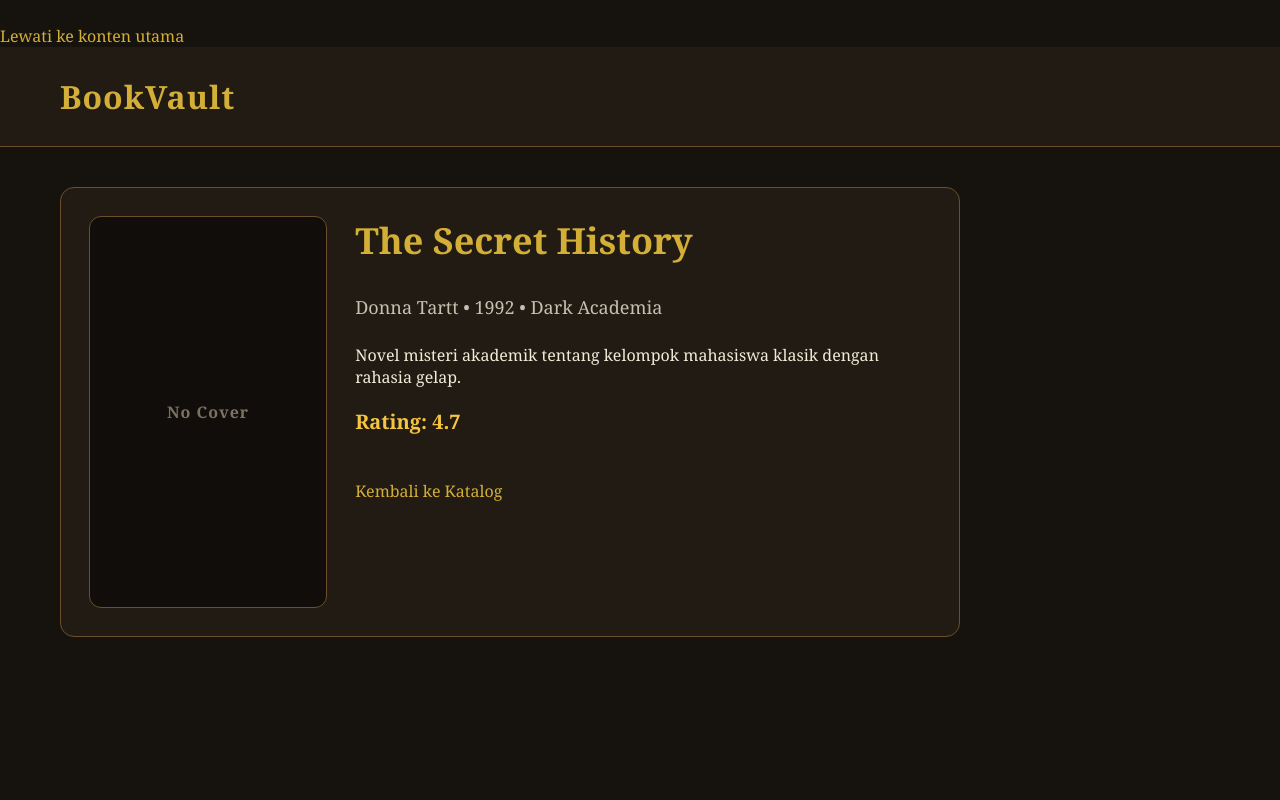
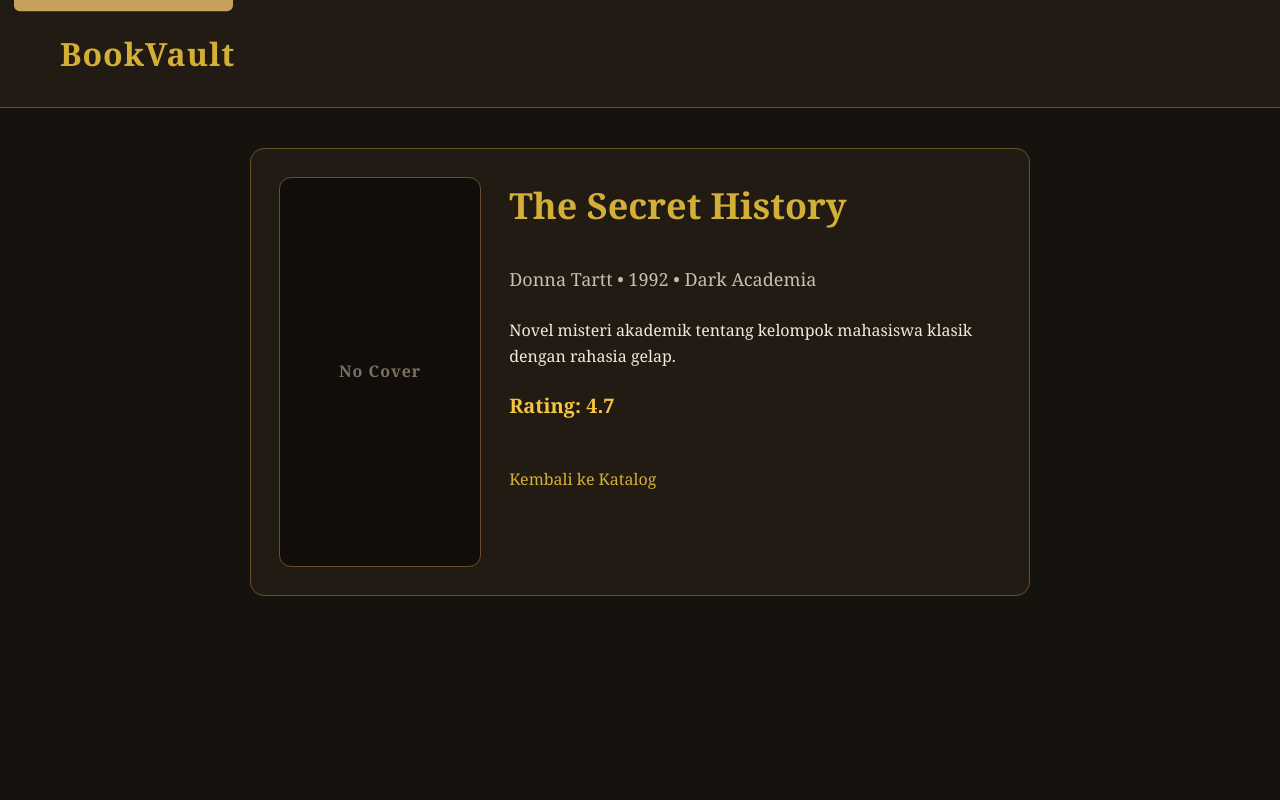
Before and after one commit to panjiaryasoma/bookvault-flask, a Flask app: page /book/1 in a window 1280 px wide. Run offline with Flask 3, Linux system fonts and the light colour scheme; data comes from the database, SQL or seed files in the repository.

Commit message:
Refine base visual tokens for BookVault

```diff
--- a/static/css/base.css
+++ b/static/css/base.css
@@ -1,22 +1,86 @@
+:root {
+    --bg: #15110d;
+    --bg-deep: #0f0c09;
+    --surface: #211a13;
+    --surface-soft: #2a2118;
+    --paper: #f0e6d2;
+    --muted: #b9aa93;
+    --faint: #817360;
+    --line: #5d4a32;
+    --line-soft: rgba(168, 134, 82, 0.24);
+    --brass: #c6a15b;
+    --brass-soft: #8d6f3d;
+    --green: #93aa7b;
+    --red: #b8756d;
+    --radius: 10px;
+    --radius-sm: 6px;
+    --shell: 1160px;
+}
+
+* {
+    box-sizing: border-box;
+}
+
+html {
+    min-height: 100%;
+}
+
 body {
-    font-family: Georgia, serif;
-    background: #16130f;
-    color: #f3ead7;
+    min-height: 100%;
+    font-family: Inter, ui-sans-serif, system-ui, -apple-system, BlinkMacSystemFont, "Segoe UI", sans-serif;
+    background:
+        linear-gradient(rgba(255, 255, 255, 0.018) 1px, transparent 1px),
+        linear-gradient(90deg, rgba(255, 255, 255, 0.014) 1px, transparent 1px),
+        radial-gradient(circle at 20% -10%, rgba(198, 161, 91, 0.12), transparent 28%),
+        linear-gradient(180deg, var(--bg), var(--bg-deep));
+    background-size: 38px 38px, 38px 38px, auto, auto;
+    color: var(--paper);
     margin: 0;
     padding: 0;
+    line-height: 1.6;
 }
 
 a {
-    color: #d4af37;
+    color: var(--brass);
     text-decoration: none;
 }
 
 a:hover {
-    opacity: 0.85;
+    color: var(--paper);
+}
+
+button,
+input,
+select,
+textarea {
+    font: inherit;
+}
+
+button {
+    cursor: pointer;
 }
 
 .container {
-    padding: 35px 60px;
+    width: min(var(--shell), calc(100% - 40px));
+    margin: 0 auto;
+    padding: 34px 0 56px;
+}
+
+.skip-link {
+    position: absolute;
+    top: 12px;
+    left: 14px;
+    z-index: 1000;
+    padding: 9px 12px;
+    border-radius: var(--radius-sm);
+    background: var(--brass);
+    color: var(--bg-deep);
+    font-weight: 700;
+    transform: translateY(-160%);
+}
+
+.skip-link:focus {
+    transform: translateY(0);
 }
 
 .flash-container {
```
Also changed, not shown: other parts of static/css/base.css (+14 -19 lines).
